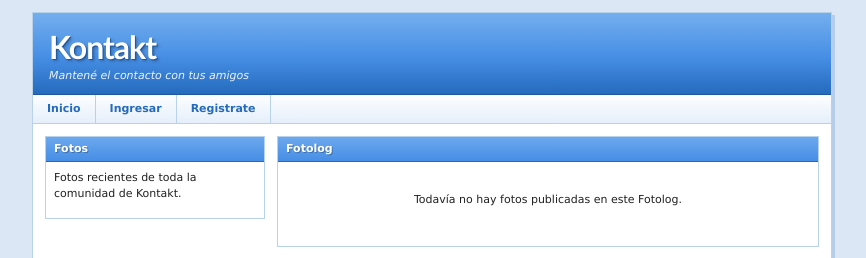
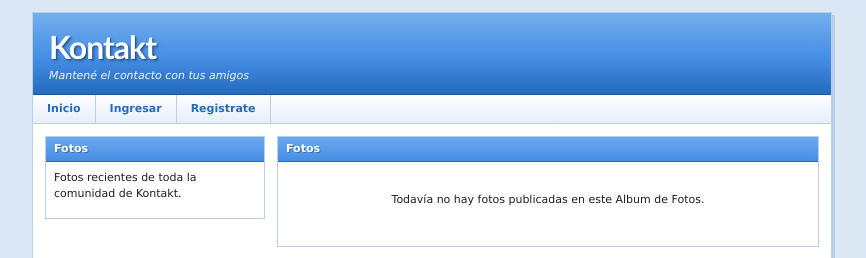
Before and after one commit to Duukio/Kontakt, a Next.js app: page /fotos in a window 1280 px wide. Shown: the top 258 px of the page, without its empty margins (208-1074 px from the left). Built offline with nearby package versions, Linux system fonts and the light colour scheme; no server answers; the database is empty.

Commit message:
Eliminar Referencias restantes a Fotolog

```diff
--- a/app/fotos/PhotoUploader.tsx
+++ b/app/fotos/PhotoUploader.tsx
@@ -55,7 +55,7 @@ export default function PhotoUploader({ userId }: { userId: string }) {
     <form action={uploadPhotoAction}>
       <input type="hidden" name="url" value={url} />
 
-      <label>Elegir foto para tu Fotolog:</label>
+      <label>Elegir foto para tu Album de Fotos:</label>
       <div style={{ display: "flex", gap: 6, alignItems: "center", marginBottom: 8, flexWrap: "wrap" }}>
         <button
           type="button"
--- a/app/fotos/page.tsx
+++ b/app/fotos/page.tsx
@@ -187,9 +187,9 @@ export default async function FotosPage({
           </div>
         ) : (
           <div className="box">
-            <h2>Fotolog</h2>
+            <h2>Fotos</h2>
             <div className="box-body" style={{ textAlign: "center", padding: "30px 0" }}>
-              <p>Todavía no hay fotos publicadas en este Fotolog.</p>
+              <p>Todavía no hay fotos publicadas en este Album de Fotos.</p>
             </div>
           </div>
         )}
```
